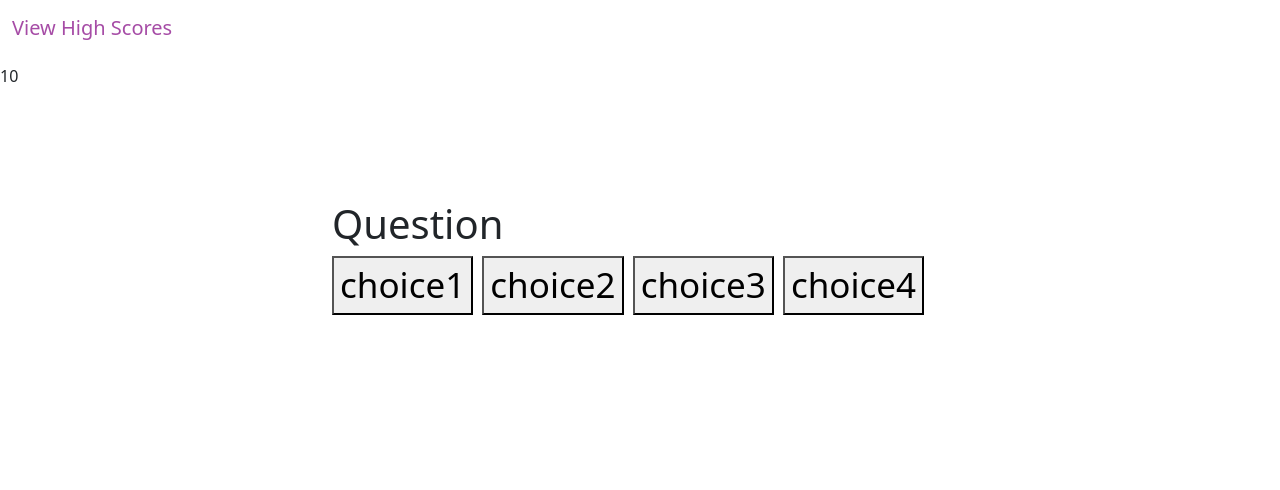
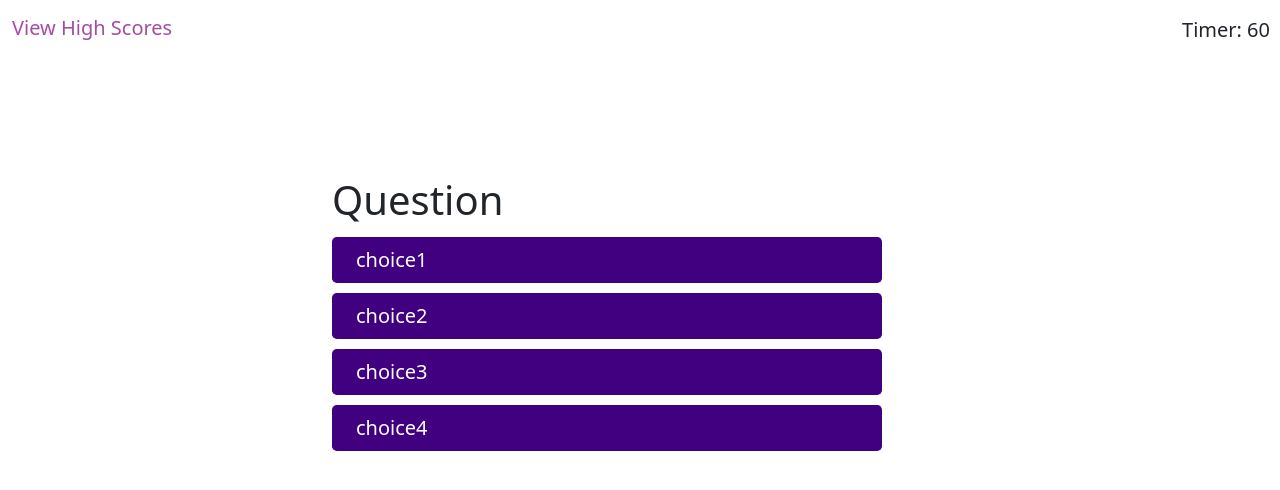
Before and after one commit to ValeriyaS-code/quiz-app, a plain HTML site: page index.html in a window 1280 px wide. Drawn offline with Linux system fonts and the light colour scheme.

Commit message:
stylingg added

```diff
--- a/assets/css/style.css
+++ b/assets/css/style.css
@@ -6,29 +6,11 @@
   border: none;
   color: #fff;
   background-color: #400080;
-  border: none;
-}
+  width: 550px;
+  padding: 8px 5px;
+  margin: 5px 0px;
+  text-align: left;
 
-.btn {
-  width: 30%;
-  display: flex;
-  flex-wrap: wrap;
-  justify-content: left;
-  margin: 5px 0;
-  margin: 10px 350px;
-  padding: 7px 7px;
-}
-
-.display-5 {
-  font-size: 35px;
-}
-
-#question {
-  width: 50%;
-  display: inline-block;
-  justify-content: center;
-  text-align: left;
-  font-size: 35px;
 }
 
 .btn-primary:hover {
@@ -44,8 +26,28 @@
   box-shadow: none;
 }
 
+.answer-box {
+  display: flex;
+  flex-direction: row;
+  flex-wrap: wrap;
+  margin: auto;
+}
+
+.display-5 {
+  font-size: 35px;
+}
+
+#question {
+  width: 50%;
+  display: inline-block;
+  justify-content: center;
+  text-align: left;
+  font-size: 35px;
+}
+
 .navbar-brand {
   color: #a64ca6;
+  font-size: 20px;
 }
 
 .navbar-brand:hover {
@@ -53,21 +55,15 @@
   cursor: pointer;
 }
 
+#timer {
+ font-size: 20px;
+ position: absolute;
+ right: 10px;
+ top: 15px;
+}
+
 #name:hover {
   background-color: none;
   border-color: black;
   outline:none;
 }
-
-.submit-button {
-  border: none;
-  color: #fff;
-  background-color: #400080;
-  border: none;
-}
-
-.submit-button:hover {
-  cursor: pointer;
-  background-color: #a64ca6;
-  border: none;
-}
--- a/index.html
+++ b/index.html
@@ -9,36 +9,36 @@
   <link href="./assets/css/style.css" rel="stylesheet">
   </head>
   <body>
-    <nav class="navbar">
-      <div class="container-fluid">
-        <p class="navbar-brand">View High Scores</p>
-      </div>
+
+  <nav class="navbar">
+    <div class="container-fluid">
+      <p class="navbar-brand">View High Scores</p>
+    </div>
+    <div id="timer">Timer: 60</div>
+  </nav>
 
 
-        <div id="timer">10</div>
-
-
-    </nav>
 <main>
   <div class="px-4 py-5 my-5 text-center">
     <h1 class="display-5 fw-bold"></h1>
     <div id="question">
       <h1>Question</h1>
-      <button id="choice1">choice1</button>
-      <button id="choice2">choice2</button>
-      <button id="choice3">choice3</button>
-      <button id="choice4">choice4</button>
-
+      <div class="answer-box">
+        <button id="choice1" type="button" class="btn-primary btn-lg px-4 gap-3" >choice1</button>
+        <button id="choice2" type="button" class="btn-primary btn-lg px-4 gap-3" >choice2</button>
+        <button id="choice3" type="button" class="btn-primary btn-lg px-4 gap-3" >choice3</button>
+        <button id="choice4" type="button" class="btn-primary btn-lg px-4 gap-3" >choice4</button>
+      </div>
     </div>
 
     <div class="col-lg-6 mx-auto">
-      <p class="lead mb-4">
-      </p>
+      <p class="lead mb-4"></p>
       <div class="d-grid gap-2 d-sm-flex justify-content-sm-center">
         <button type="button" class="btn-primary btn-lg px-4 gap-3" id="start_button">Start Quiz</button>
       </div>
     </div>
   </div>
+
 </main>
     <script src="./assets/js/game.js"></script>
 </body>
```
Also changed, not shown: 2 other files.
